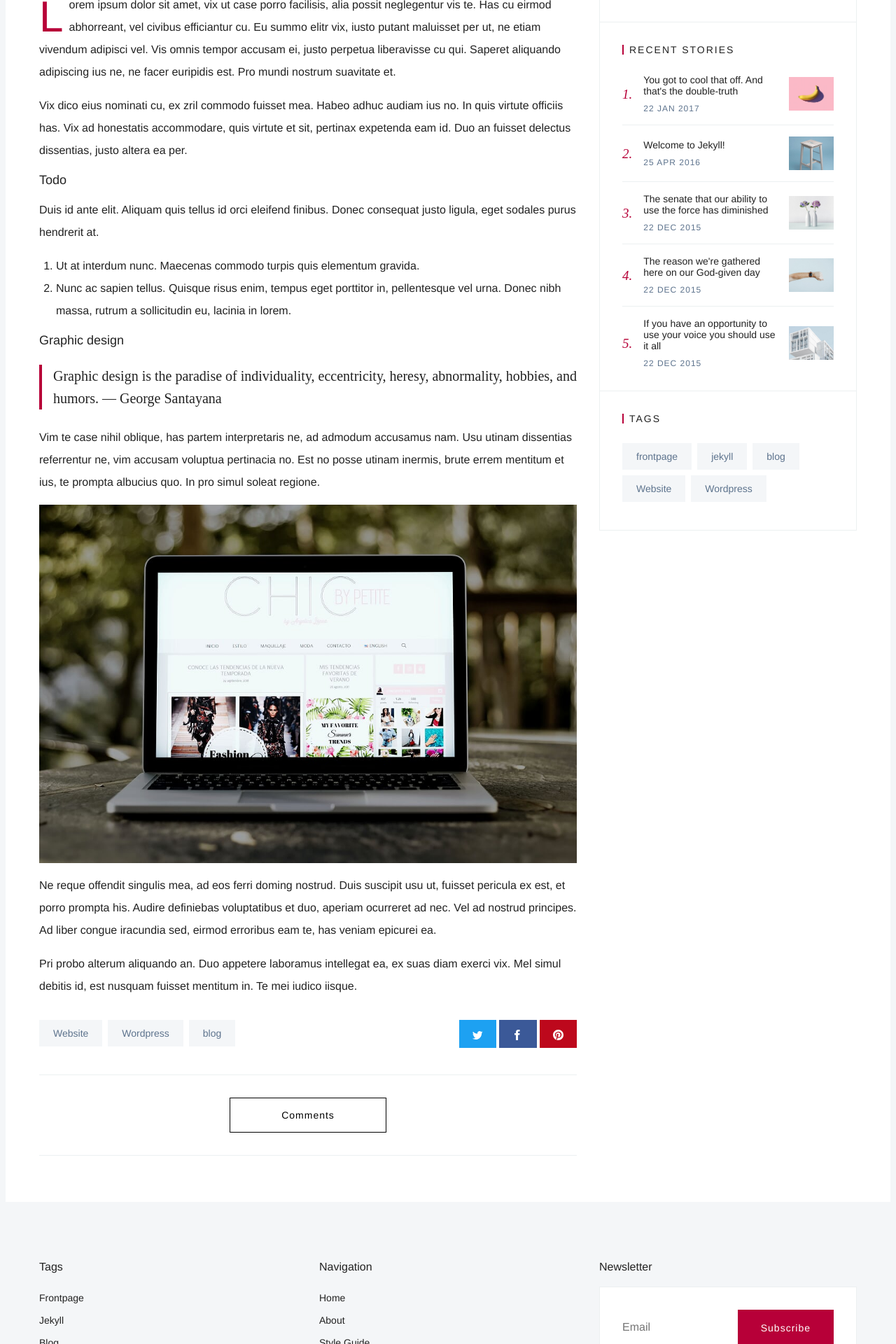
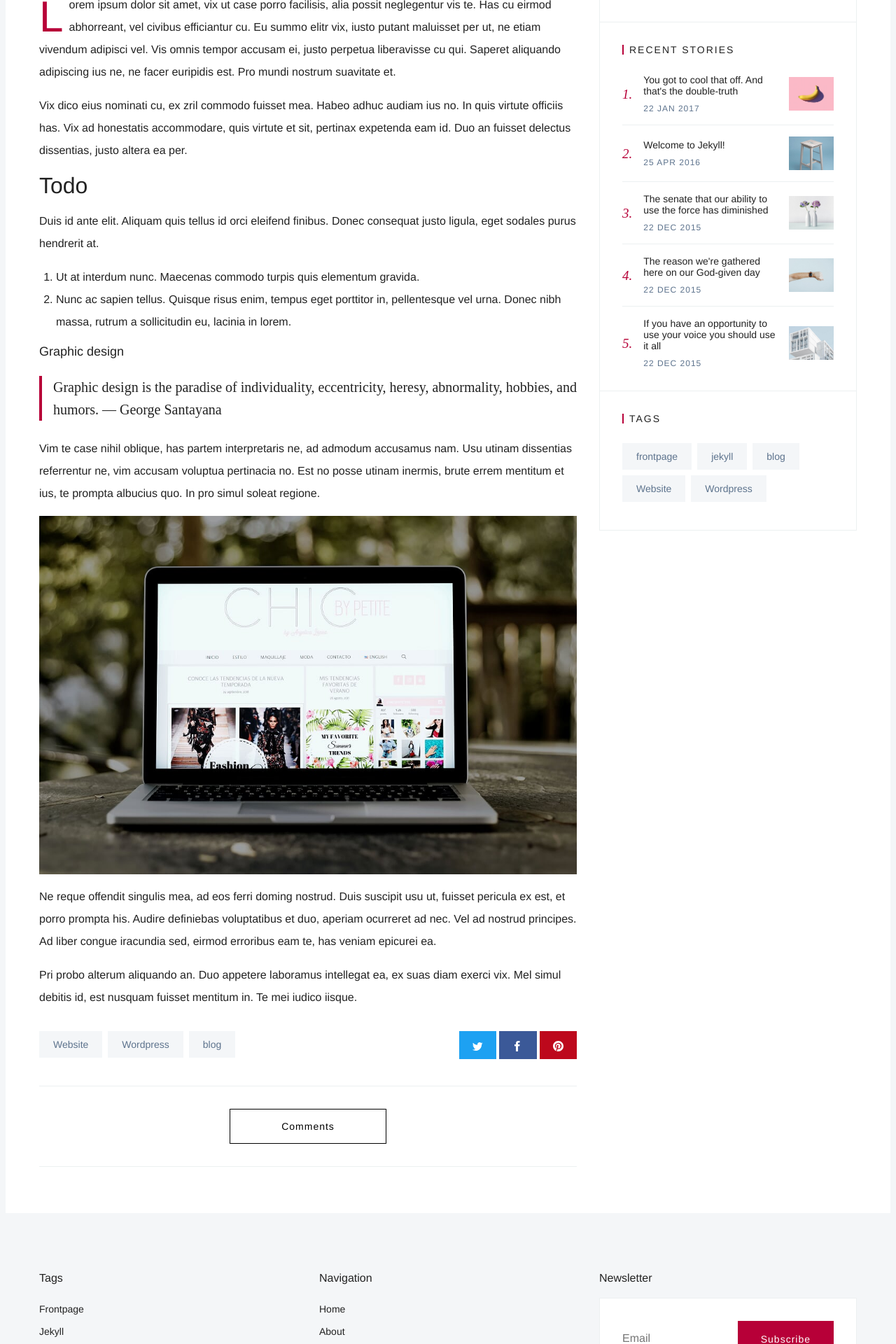
Before and after one commit to marcosstgo/marcosstgo.github.com, a Jekyll site: the page built from _posts/2020-7-16-chicbypetite.md, in a window 1280 px wide. Shown: the part 755-2675 px from the top of the page at 70% size. Built offline with Jekyll 4.4.1, drawn with Linux system fonts in a browser that asks for light colours; some web fonts are replaced.

```diff
--- a/_posts/2020-7-16-chicbypetite.md
+++ b/_posts/2020-7-16-chicbypetite.md
@@ -10,7 +10,7 @@ Lorem ipsum dolor sit amet, vix ut case porro facilisis, alia possit neglegentur
 
 Vix dico eius nominati cu, ex zril commodo fuisset mea. Habeo adhuc audiam ius no. In quis virtute officiis has. Vix ad honestatis accommodare, quis virtute et sit, pertinax expetenda eam id. Duo an fuisset delectus dissentias, justo altera ea per.
 
-##### Todo
+# Todo
 
 Duis id ante elit. Aliquam quis tellus id orci eleifend finibus. Donec consequat justo ligula, eget sodales purus hendrerit at.
 
```
